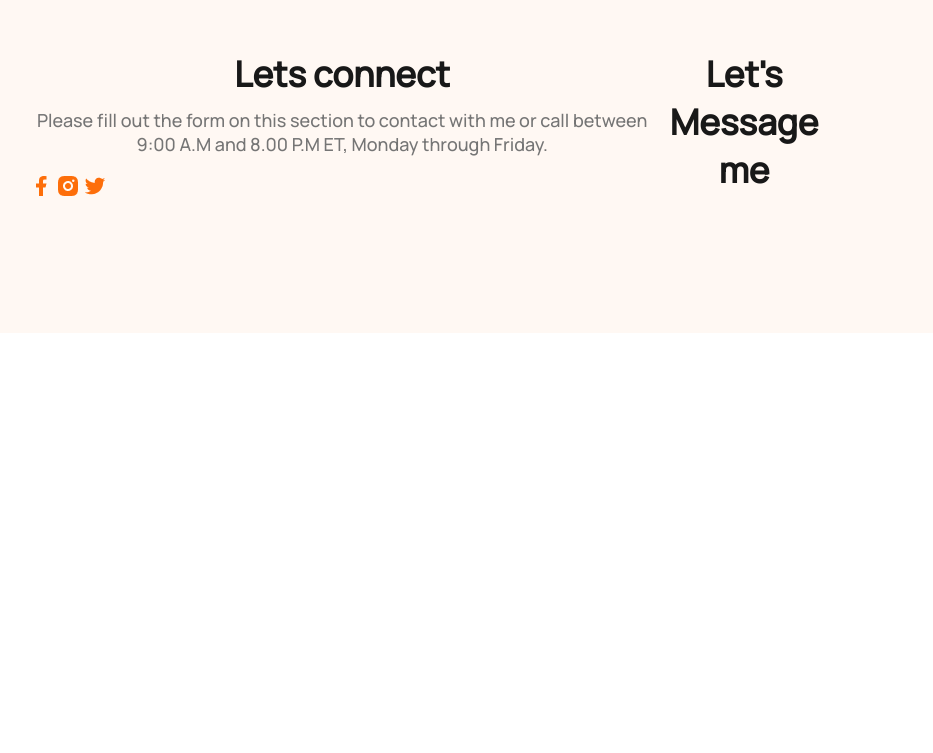
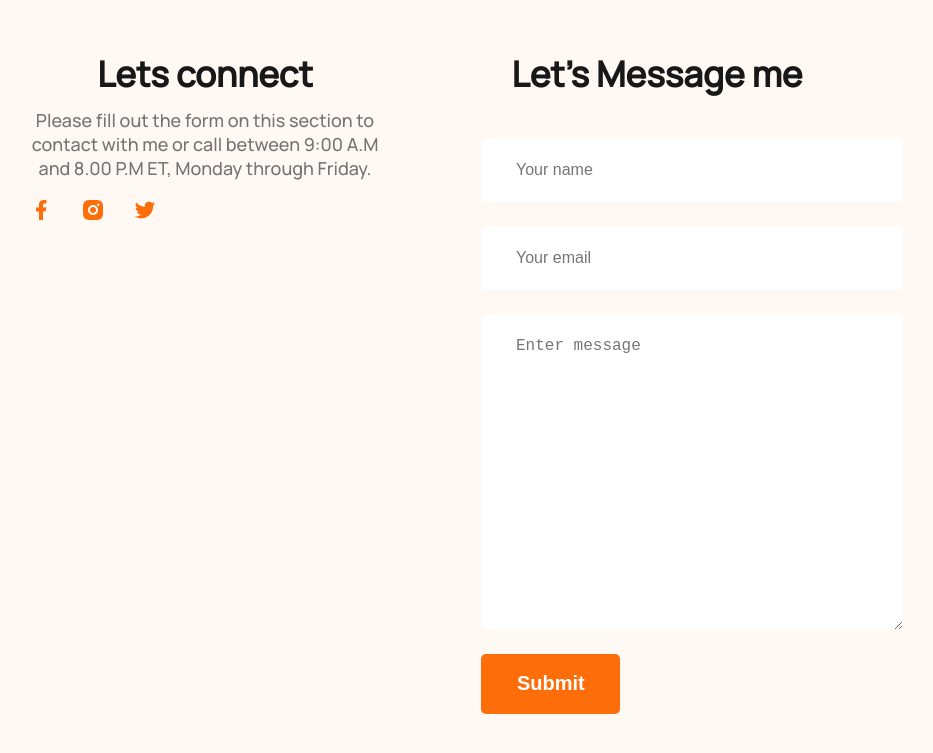
Before and after one commit to ShanaxRules/web-portfolio, a plain HTML site: page index.html in a window 1280 px wide. Shown: the part 3412-4165 px from the top of the page, without its empty margins (209-1142 px from the left). Before the commit the page ends 3753 px from the top, so only its background shows below. Drawn offline with Linux system fonts and the light colour scheme.

Commit message:
finalized

```diff
--- a/index.html
+++ b/index.html
@@ -257,7 +257,17 @@
 
         </div>
         <div class="footer-column">
-            <h3 class="section-title">Let's Message me</h3>
+            <h3 class="section-title" style="margin-bottom:40px;">Let's Message me</h3>
+            <form class="contact" action="">
+                <input type="text" name="" id="" placeholder="Your name">
+                <input type="email" name="" id="" placeholder="Your email">
+
+                <textarea name="" id="" cols="30" rows="10" placeholder="Enter message"></textarea>
+                <button class="btn-primary" type="submit">Submit</button>
+
+
+
+            </form>
 
 
         </div>
--- a/style.css
+++ b/style.css
@@ -1,7 +1,7 @@
 /* nav related styles */
 
-section{
-    margin-bottom:60px;
+section {
+    margin-bottom: 60px;
 }
 
 header {
@@ -236,7 +236,7 @@ main {
     font-style: normal;
     font-weight: 600;
     margin-bottom: 10px;
-    margin-top:0px;
+    margin-top: 0px;
 }
 
 .resume-item-description {
@@ -247,20 +247,44 @@ main {
     line-height: 28px;
 }
 
-.resume-container hr{
+.resume-container hr {
     background: #D1D1D1;
 }
 
-.download-cv{
-    text-align:center;
-    margin-top:50px;
+.download-cv {
+    text-align: center;
+    margin-top: 50px;
 }
 
 /* footer style */
 
-footer{
-    display:flex;
+footer {
+    display: flex;
     background: #FFF8F3;
-    padding:130px 230px;
-    margin-top:100px;
+    gap: 100px;
+    padding: 130px 230px;
+    margin-top: 100px;
 }
+
+.footer-column {
+    width: 50%;
+}
+
+.contact input,
+textarea {
+    display: block;
+    margin-bottom: 24px;
+    padding: 18px 35px;
+    color: var(--dark-03, #757575);
+    border-radius:5px;
+    font-size: 16px;
+    font-style: normal;
+    font-weight: 400;
+    line-height: 28px;
+    border:none;
+    width:100%;
+}
+
+.social-links a{
+    margin-right:25px;
+}
```
